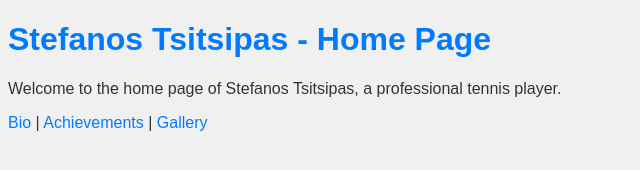
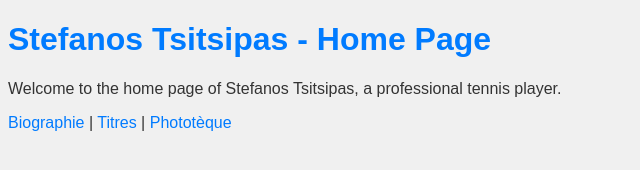
Before and after one commit to malougui/malougui.github.io, a plain HTML site: page index.html in a window 1280 px wide. Shown: the full height of the page, 0-640 px from the left. Drawn offline with Linux system fonts and the light colour scheme.

Commit message:
Update index.html

```diff
--- a/index.html
+++ b/index.html
@@ -11,7 +11,7 @@
 <body>
   <h1>Stefanos Tsitsipas - Home Page</h1>
   <p>Welcome to the home page of Stefanos Tsitsipas, a professional tennis player.</p>
-  <a href="bio.html">Bio</a> | <a href="achievements.html">Achievements</a> | <a href="gallery.html">Gallery</a>
+  <a href="biographie.html">Biographie</a> | <a href="titres.html">Titres</a> | <a href="phototèque.html">Phototèque</a>
 </body>
 
 </html>
```
